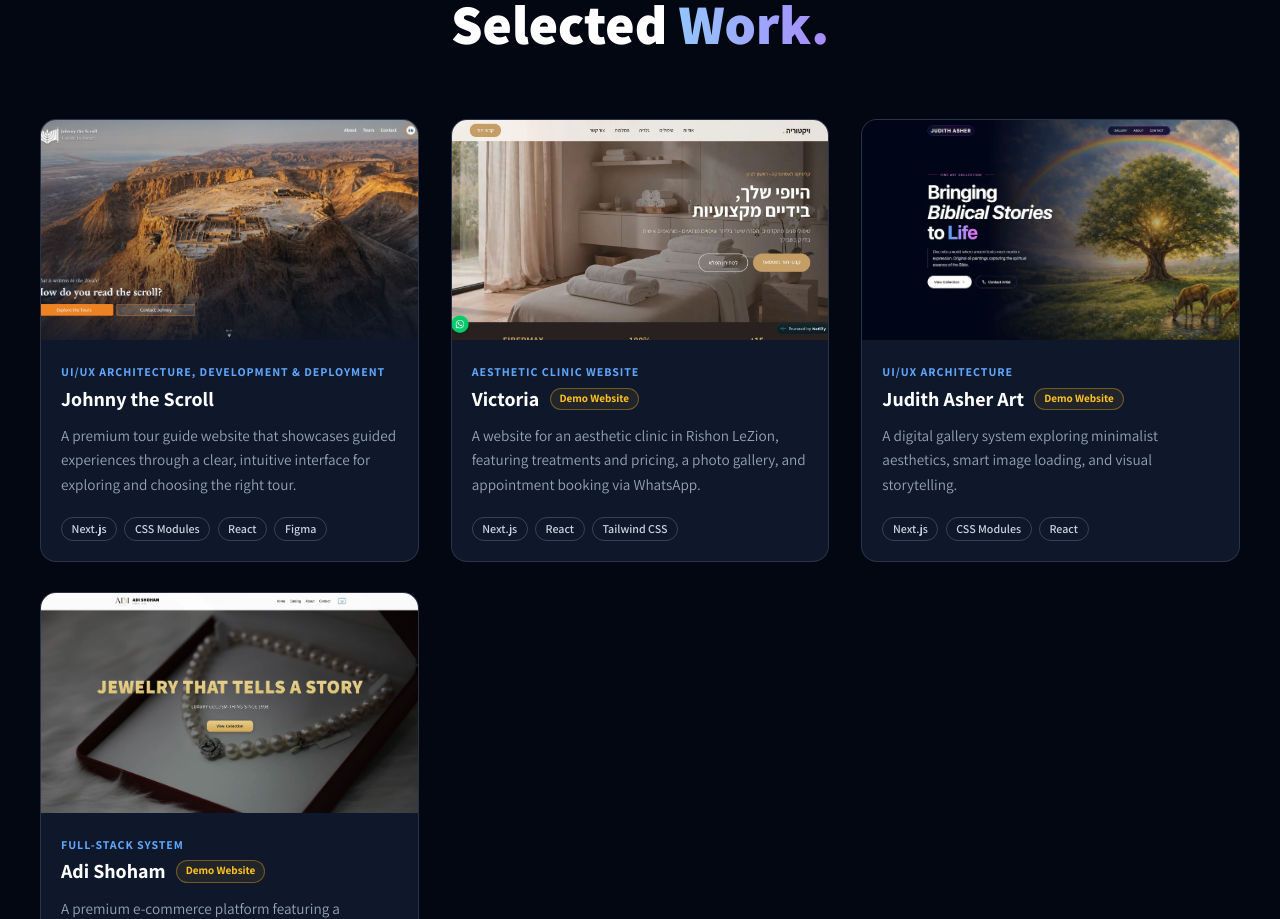
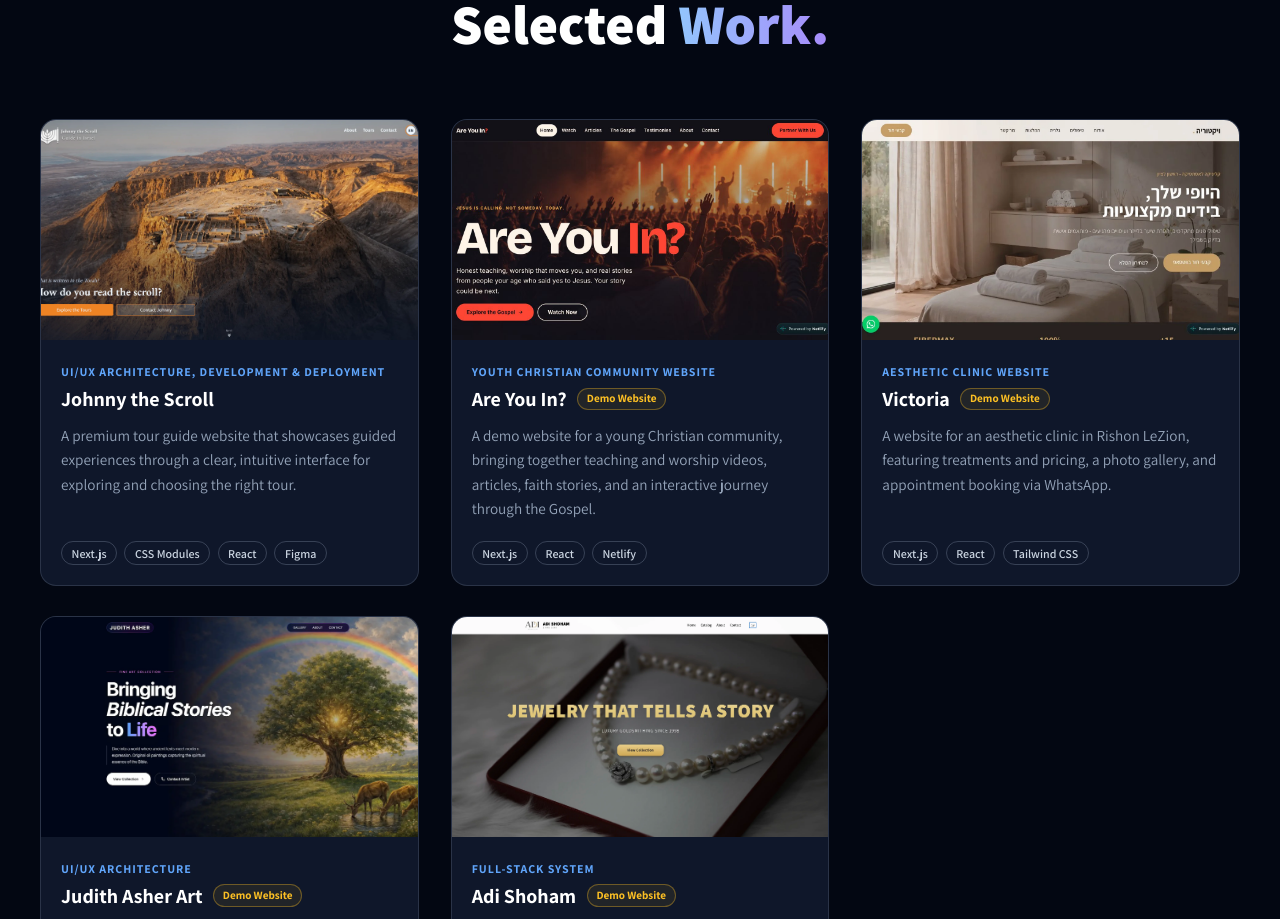
Before and after one commit to eldar-visual/eldarvisual.com, a Next.js app: page /en in a window 1280 px wide. Shown: the part 3860-4779 px from the top of the page. Built offline with nearby package versions, Linux system fonts and the light colour scheme.

Commit message:
Add Are You In demo project with refreshed thumbnail

```diff
--- a/src/components/Portfolio.tsx
+++ b/src/components/Portfolio.tsx
@@ -10,6 +10,7 @@ interface PortfolioProps {
 // המערך הבסיסי - מחזיק רק תמונות וקישורים קשיחים
 const baseProjects = [
   { id: 4, image: "/jts-hero.webp", link: "https://johnnythescroll.com", isDemo: false},
+  { id: 6, image: "/are-you-in-preview.png?v=62b75d43af16", link: "https://areyouin.netlify.app/", isDemo: true },
   { id: 5, image: "/victoria-preview.webp", link: "https://victoria-site.netlify.app/", isDemo: true },
   { id: 2, image: "/JudithArtSite.webp", link: "https://judith-art.netlify.app", isDemo: true },
   { id: 3, image: "/AdiShoham.webp", link: "https://adi-shoham.netlify.app/", isDemo: true },
@@ -65,7 +66,7 @@ export default function Portfolio({ dict }: PortfolioProps) {
                 <div className="details-header">
                   <span className="category-label">{project.category}</span>
                   <div className="project-heading">
-                    <h3 className="project-name">{project.title}</h3>
+                    <h3 className="project-name" dir="auto">{project.title}</h3>
                     {project.isDemo && (
                       <span className="project-demo-badge">{dict?.demoLabel || "Demo Website"}</span>
                     )}
--- a/src/dictionaries/en.json
+++ b/src/dictionaries/en.json
@@ -142,6 +142,16 @@
         ]
       },
       {
+        "title": "Are You In?",
+        "category": "Youth Christian Community Website",
+        "desc": "A demo website for a young Christian community, bringing together teaching and worship videos, articles, faith stories, and an interactive journey through the Gospel.",
+        "tech": [
+          "Next.js",
+          "React",
+          "Netlify"
+        ]
+      },
+      {
         "title": "Victoria",
         "category": "Aesthetic Clinic Website",
         "desc": "A website for an aesthetic clinic in Rishon LeZion, featuring treatments and pricing, a photo gallery, and appointment booking via WhatsApp.",
--- a/src/dictionaries/he.json
+++ b/src/dictionaries/he.json
@@ -141,6 +141,16 @@
         ]
       },
       {
+        "title": "Are You In?",
+        "category": "אתר תוכן לקהילה משיחית צעירה",
+        "desc": "אתר דמו לקהילה משיחית צעירה, המשלב סרטוני לימוד והלל, מאמרים, סיפורי אמונה ומסע אינטראקטיבי להיכרות עם הבשורה.",
+        "tech": [
+          "Next.js",
+          "React",
+          "Netlify"
+        ]
+      },
+      {
         "title": "ויקטוריה",
         "category": "אתר לקליניקה לאסתטיקה",
         "desc": "אתר לקליניקה לאסתטיקה בראשון לציון, המציג טיפולים ומחירון, גלריית תמונות וקביעת תורים דרך WhatsApp.",
```
Also changed, not shown: public/are-you-in-preview.png (added).
